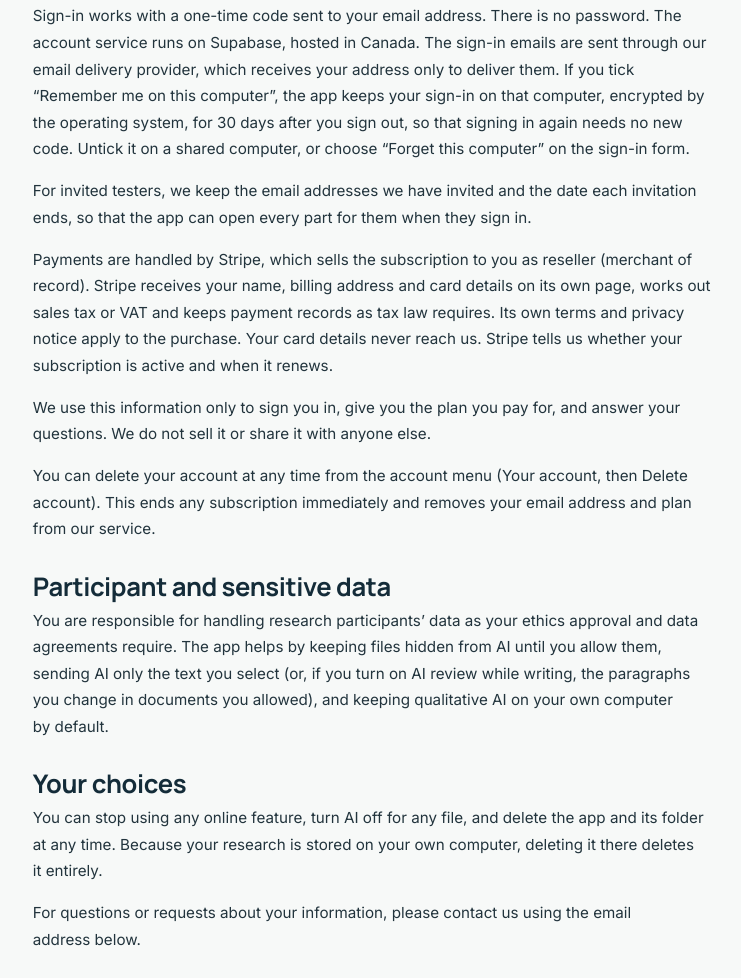
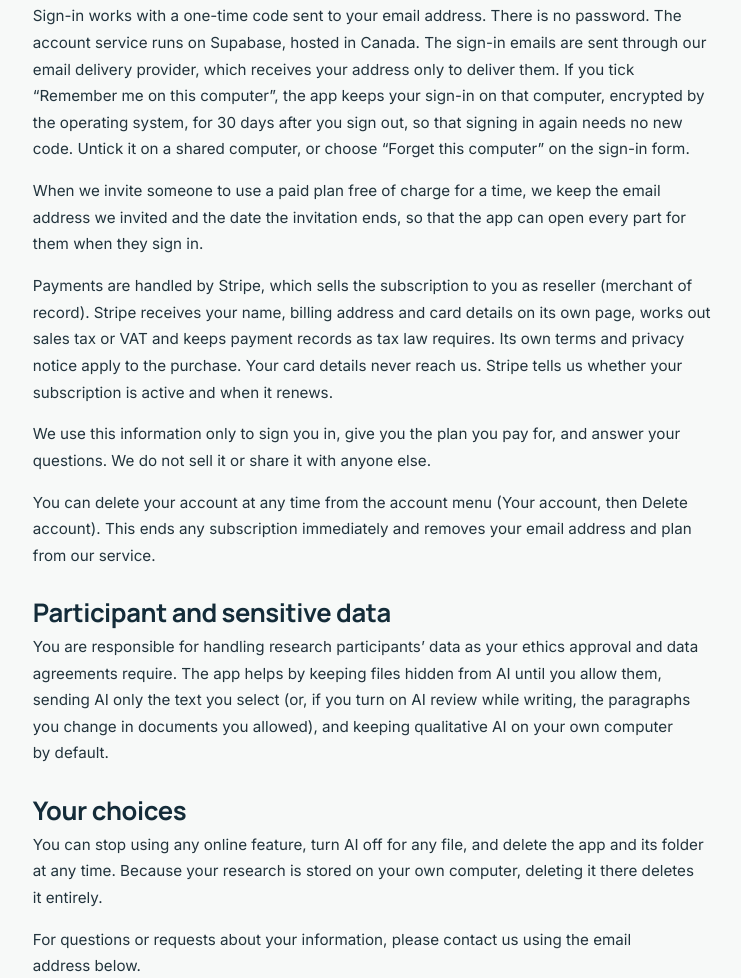
Before and after one commit to codesculpt/inqerio-website, a plain HTML site: page site/privacy/index.html in a window 1280 px wide. Shown: the part 2254-3232 px from the top of the page, without its empty margins (344-1085 px from the left). Drawn offline with Linux system fonts and the light colour scheme.

Commit message:
Website: Version 1.0.0

```diff
--- a/site/privacy/index.html
+++ b/site/privacy/index.html
@@ -70,7 +70,7 @@
 <h2 id="your-account">Your account</h2>
 <p>You can use the app without an account. If you create one, we keep your email address, an account number, and your plan and subscription, meaning which plan, its status and its dates. If you use Inqerio AI or share projects through Inqerio, we also keep what is described above. Your projects, files, notes and analyses are not part of your account and stay on your computers.</p>
 <p>Sign-in works with a one-time code sent to your email address. There is no password. The account service runs on Supabase, hosted in Canada. The sign-in emails are sent through our email delivery provider, which receives your address only to deliver them. If you tick “Remember me on this computer”, the app keeps your sign-in on that computer, encrypted by the operating system, for 30 days after you sign out, so that signing in again needs no new code. Untick it on a shared computer, or choose “Forget this computer” on the sign-in form.</p>
-<p>For invited testers, we keep the email addresses we have invited and the date each invitation ends, so that the app can open every part for them when they sign in.</p>
+<p>When we invite someone to use a paid plan free of charge for a time, we keep the email address we invited and the date the invitation ends, so that the app can open every part for them when they sign in.</p>
 <p>Payments are handled by Stripe, which sells the subscription to you as reseller (merchant of record). Stripe receives your name, billing address and card details on its own page, works out sales tax or VAT and keeps payment records as tax law requires. Its own terms and privacy notice apply to the purchase. Your card details never reach us. Stripe tells us whether your subscription is active and when it renews.</p>
 <p>We use this information only to sign you in, give you the plan you pay for, and answer your questions. We do not sell it or share it with anyone else.</p>
 <p>You can delete your account at any time from the account menu (Your account, then Delete account). This ends any subscription immediately and removes your email address and plan from our service.</p>
```
